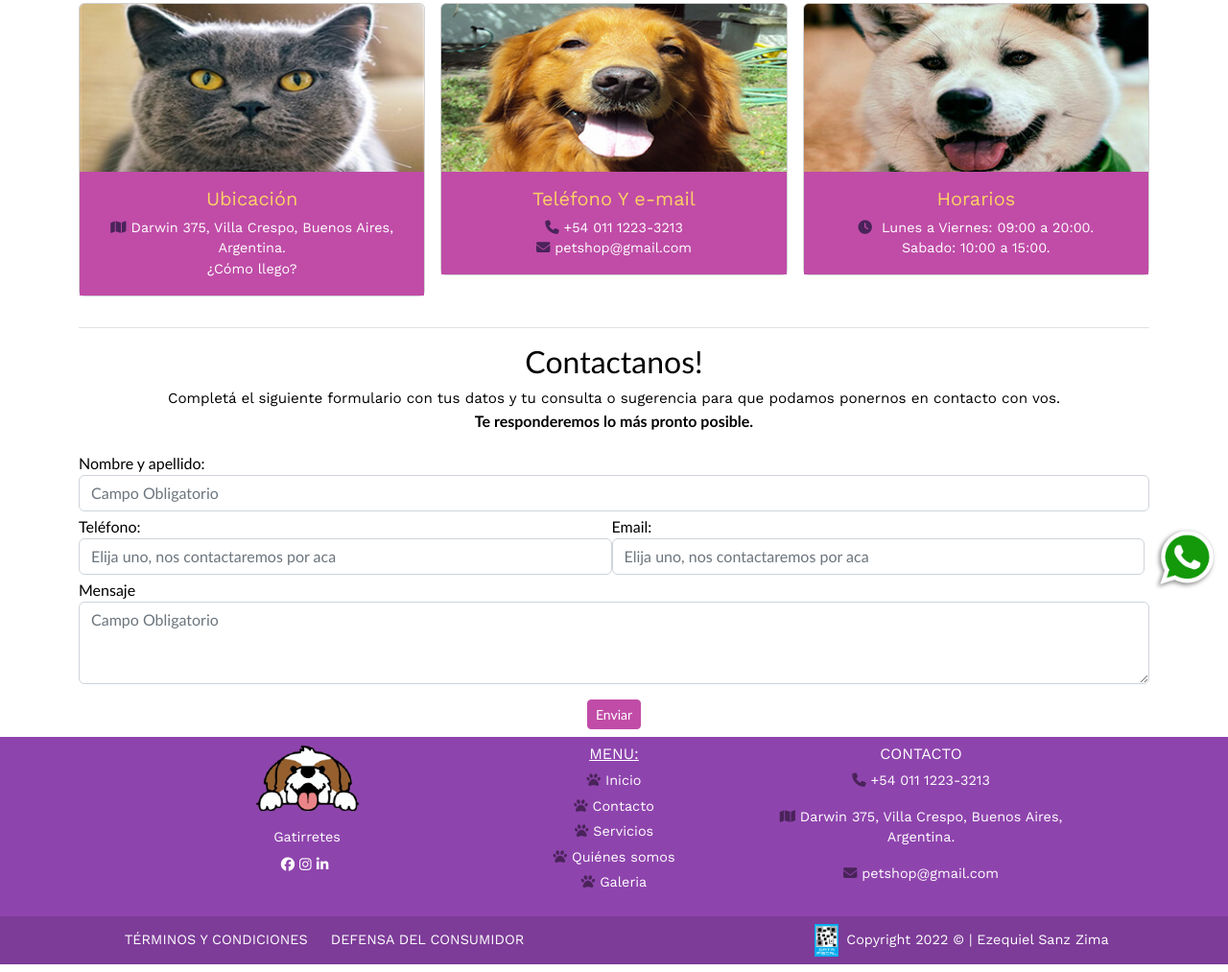
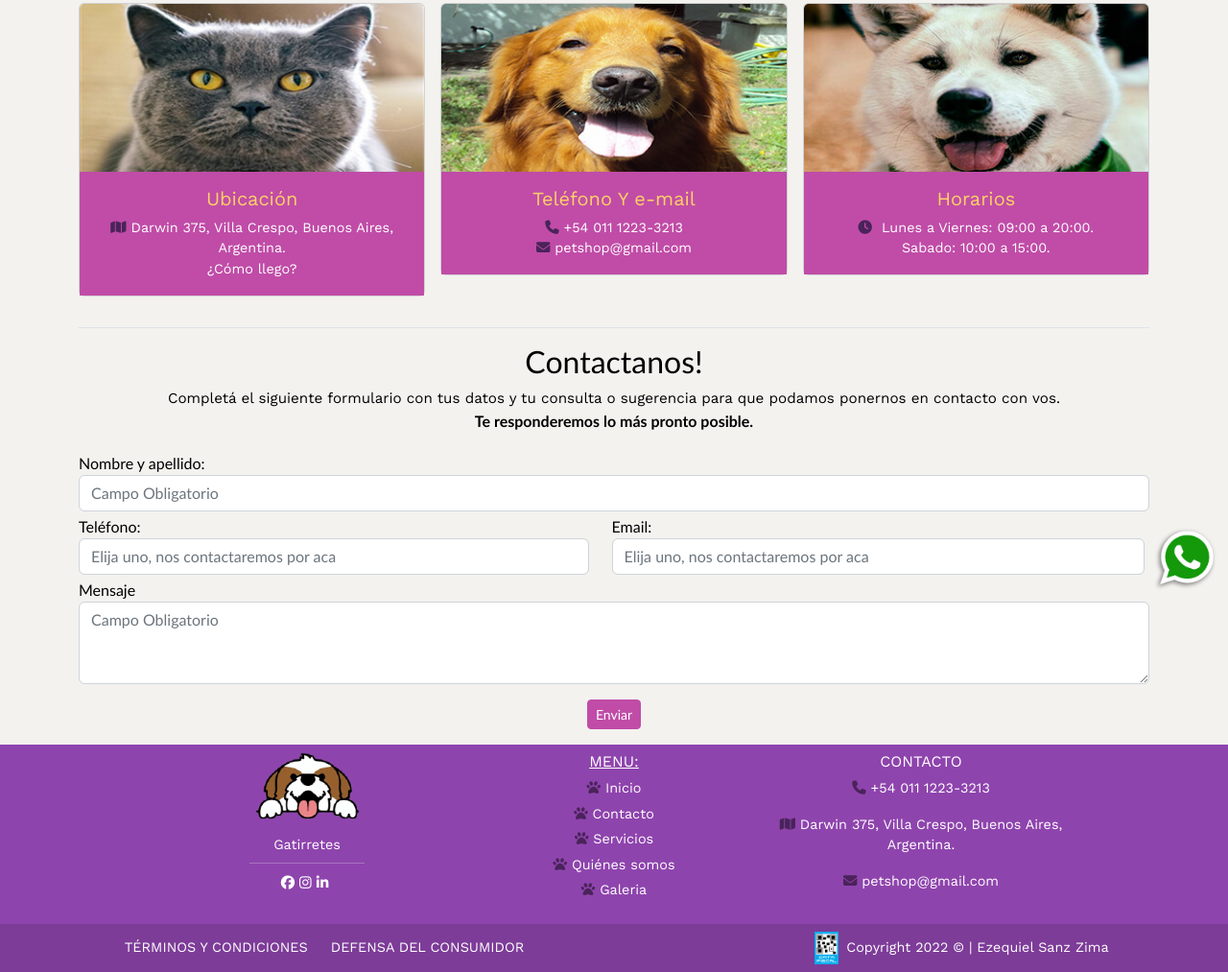
Before and after one commit to EzequielSanzZima/trabajo-final-3, a website: page pet-shop/contacto.html in a window 1280 px wide. Shown: the part 172-1185 px from the top of the page at 96% size. Drawn offline with nearby package versions, Linux system fonts and the light colour scheme.

Commit message:
cambio body y footer

```diff
--- a/pet-shop/contacto.html
+++ b/pet-shop/contacto.html
@@ -137,7 +137,7 @@
               </div>
 
               <div class="d-flex contactoTelefonoEmail">
-                <div class="col-md-6">
+                <div class="col-md-6 pe-4">
                   <div class="md-form mb-0 contactoFormularioTelefono">
                     <label for="nombre" class="pt-1">Teléfono: </label>
                     <input type="number" name="numero" class="form-control" placeholder="Elija uno, nos contactaremos por aca">
@@ -156,7 +156,7 @@
                 <textarea class="form-control" id="exampleFormControlTextarea1" rows="3" placeholder="Campo Obligatorio"></textarea>
               </div>
 
-              <div class="d-flex justify-content-around">
+              <div class="d-flex justify-content-around pb-2">
                 <button type="submit" class="btn btn-primary btn-sm btnColor">Enviar</button>
               </div>
             </div>
@@ -181,6 +181,9 @@
                 <img src="../assets/logo.png" alt="logo footer" height="70px">
               </div>
               <p class="text-center nombreFooter">Gatirretes</p>
+              <div class="divFooterHr">
+                <hr>
+              </div>
 
               <ul class="redesSocialesFooter list-unstyled">
                 <li>
@@ -206,7 +209,7 @@
               <ul class="ulLinkFooter p-0">
                 <h6 class="text-uppercase mb-2"><u>Menu:</u></h6>
                 <li class="navFooter"><a href="/index.html" class="footerA"><i class="fa-solid fa-paw"></i>Inicio</a></li>
-                <li class="navFooter"><a href="./pet-shop/contacto.html" class="footerA"><i class="fa-solid fa-paw"></i>Contacto</a></li>
+                <li class="navFooter"><a href="./contacto.html" class="footerA"><i class="fa-solid fa-paw"></i>Contacto</a></li>
                 <li class="navFooter"><a href="./servicios.html" class="footerA"><i class="fa-solid fa-paw"></i>Servicios</a></li>
                 <li class="navFooter"><a href="./quienes_somos.html" class="footerA"><i class="fa-solid fa-paw"></i>Quiénes somos</a></li>
                 <li class="navFooter"><a href="./servicios.html" class="footerA"><i class="fa-solid fa-paw"></i>Galeria</a></li>
@@ -236,9 +239,11 @@
             <div class="row">
               <div class="divTextoFooter d-flex justify-content-between align-items-center">
                 <div class="col-lg-6 col-md-8 d-flex justify-content-center">
-                  <a href="./terminos-condiciones.html" class="aFooter">
-                    <p class="pe-4 ps-4">TÉRMINOS Y CONDICIONES</p>
-                  </a>
+                  <div class="pe-4 ps-4">
+                    <a href="./terminos-condiciones.html" class="aFooter">
+                      <p >TÉRMINOS Y CONDICIONES</p>
+                    </a>
+                  </div>
                   <a href="https://www.buenosaires.gob.ar/defensaconsumidor/direccion-general" target="_blank" class="aFooter">
                     <p>DEFENSA DEL CONSUMIDOR</p>
                   </a>
--- a/scss/archivos_scss/_headerfooter.scss
+++ b/scss/archivos_scss/_headerfooter.scss
@@ -64,7 +64,13 @@ footer{
     font-family: map-get($textoParrafo , family);
     font-size: 0.9rem;
         .nombreFooter{
+            padding: 0px;
             margin: 0px 0px 8px;
+        }
+        .divFooterHr hr{
+            width: 120px;
+            margin: auto;
+            padding-bottom: 10px;
         }
         .redesSocialesFooter{
             display: flex;
--- a/scss/main.scss
+++ b/scss/main.scss
@@ -25,6 +25,7 @@ body{
     color: map-get($fontbody, color);
     font-family: map-get($fontbody, family);
     font-size: map-get($fontbody, size);
+    background-color: #f3f2ef;
 }
 
 
```
Also changed, not shown: index.html (+8 -4 lines), pet-shop/curso.html (+9 -4 lines), pet-shop/galeria.html (+9 -4 lines), pet-shop/quienes_somos.html (+9 -4 lines), pet-shop/servicios.html (+9 -4 lines), pet-shop/terminos-condiciones.html (+9 -4 lines), css/style.css.
